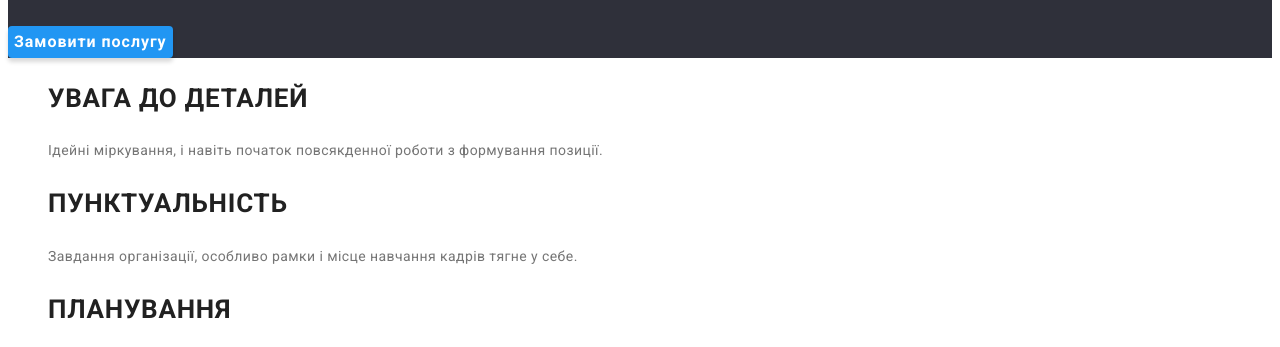
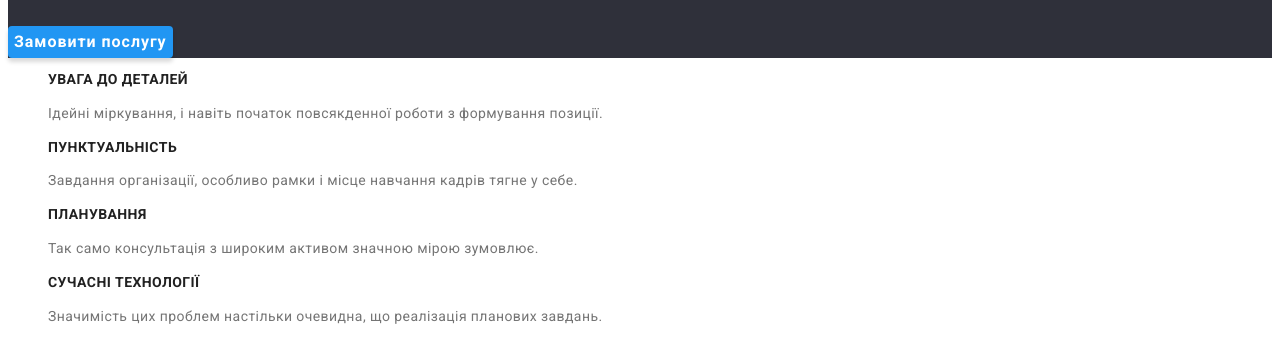
Before and after one commit to volosya/goit-markup-hw-03, a plain HTML site: page index.html in a window 1280 px wide. Shown: the part 259-606 px from the top of the page. Drawn offline with Linux system fonts and the light colour scheme.

Commit message:
зміна розміру шрифту

```diff
--- a/css/styles.css
+++ b/css/styles.css
@@ -101,7 +101,7 @@ body {
 }
 .specialty-head {
     font-weight: 700;
-    font-size: 26px;
+    font-size: 14px;
     line-height: 1.14;
     letter-spacing: 0.03em;
     text-transform: uppercase;
```
